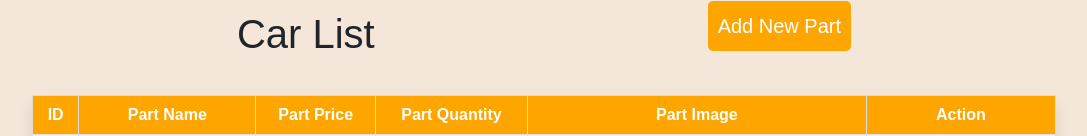
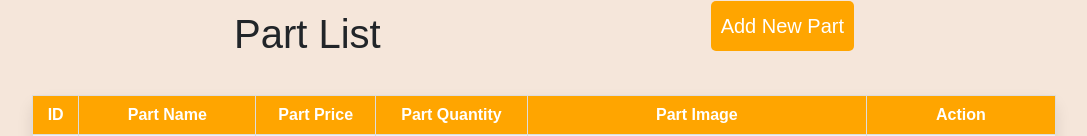
Before and after one commit to AshutoshShinde7/EV-Point, a PHP site: page /admin/add-parts.php in a window 1280 px wide. Shown: the part 905-1041 px from the top of the page, without its empty margins (96-1183 px from the left). Run offline with PHP 8.4, Linux system fonts and the light colour scheme; data comes from the database, SQL or seed files in the repository.

Commit message:
basic updates

```diff
--- a/admin/add-parts.php
+++ b/admin/add-parts.php
@@ -110,7 +110,7 @@
    ?>
    <div class="con">
       <header class="d-flex align-items-center justify-content-evenly ">
-         <h1>Car List</h1>
+         <h1>Part List</h1>
          <a href="#add_part" class="form-btn mb-4">Add New Part</a>
       </header>
       <?php
```
